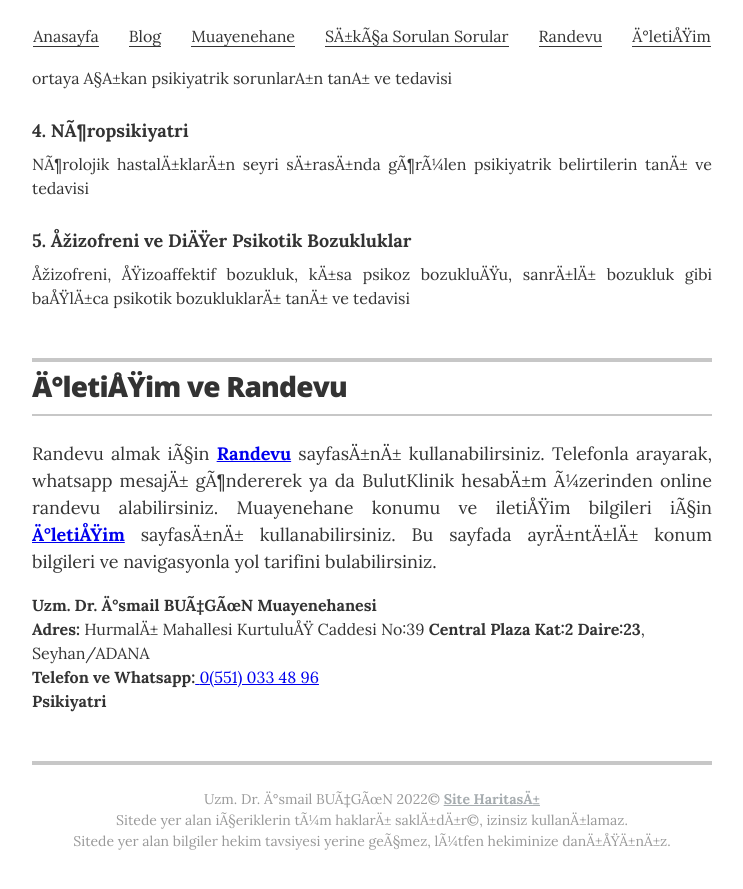
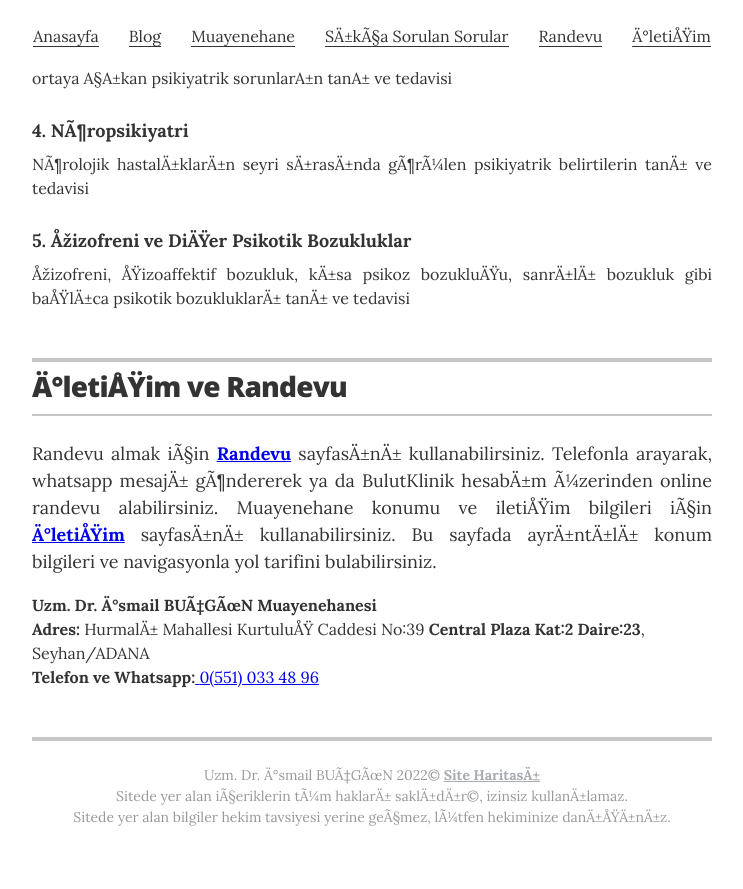
Before and after one commit to ibucgun/ibucgun.github.io, a Jekyll site: the page built from index.html, in a window 1280 px wide and 900 px high, scrolled down 3255 px. Shown: the top 889 px of the window, without its empty margins (268-1011 px from the left). Built offline with Jekyll 4.4.1, drawn with Linux system fonts in a browser that asks for light colours.

Commit message:
Update resume.html

```diff
--- a/_layouts/resume.html
+++ b/_layouts/resume.html
@@ -143,7 +143,7 @@
 		  <span itemprop="name"><b>Uzm. Dr. İsmail BUÇGÜN Muayenehanesi</b></span><br>
 		  <b>Adres:</b> <span itemprop="address">Hurmalı Mahallesi Kurtuluş Caddesi No:39 <b>Central Plaza Kat:2 Daire:23</b>, Seyhan/ADANA</span><br>
 		  <b>Telefon ve Whatsapp:</b><a href="tel:+905510334896" title="Ara"> <span itemprop="telephone">0(551) 033 48 96</span></a><br>
-          <span itemprop="medicalSpecialty" display="none"><b>Psikiyatri</b></span>
+          <span itemprop="medicalSpecialty" style="display:none;"><b>Psikiyatri</b></span>
 		  </div>
 		  </p>
         </div>
```
